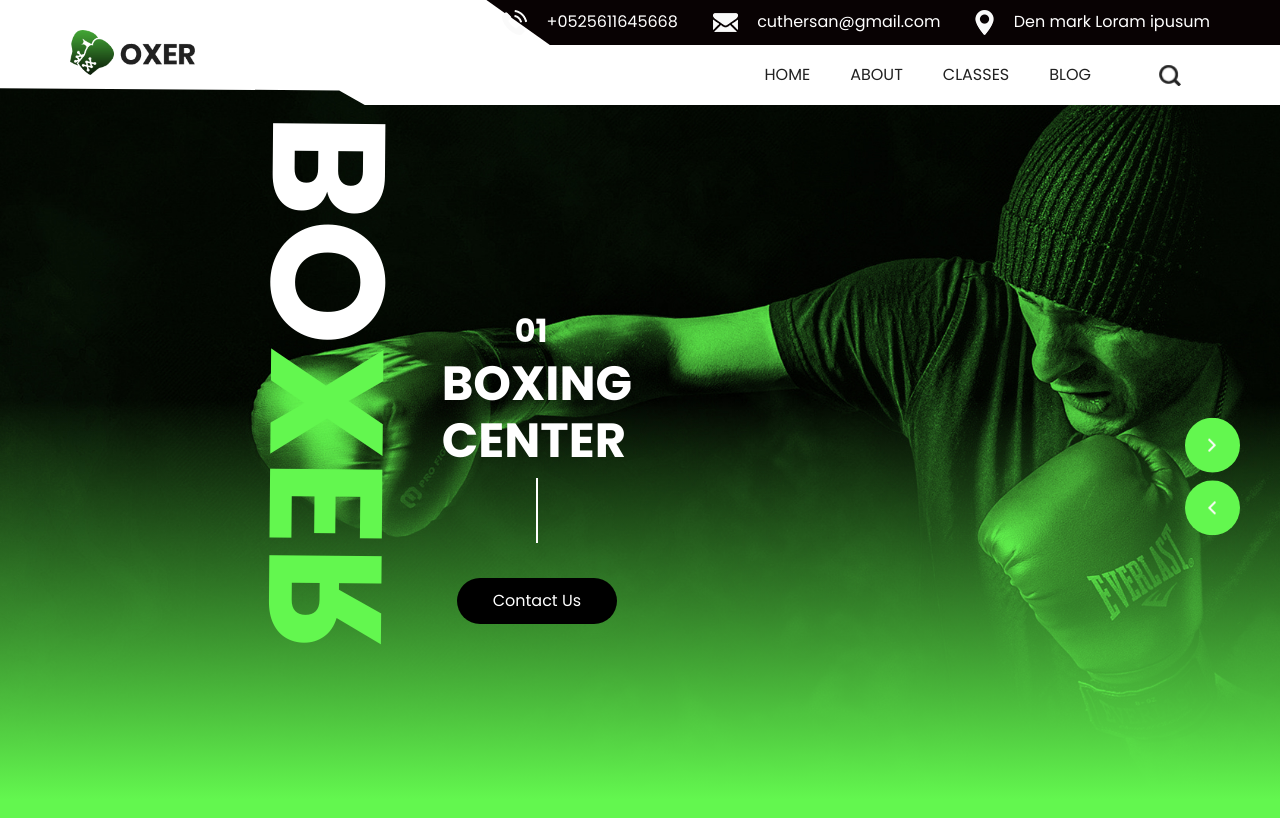
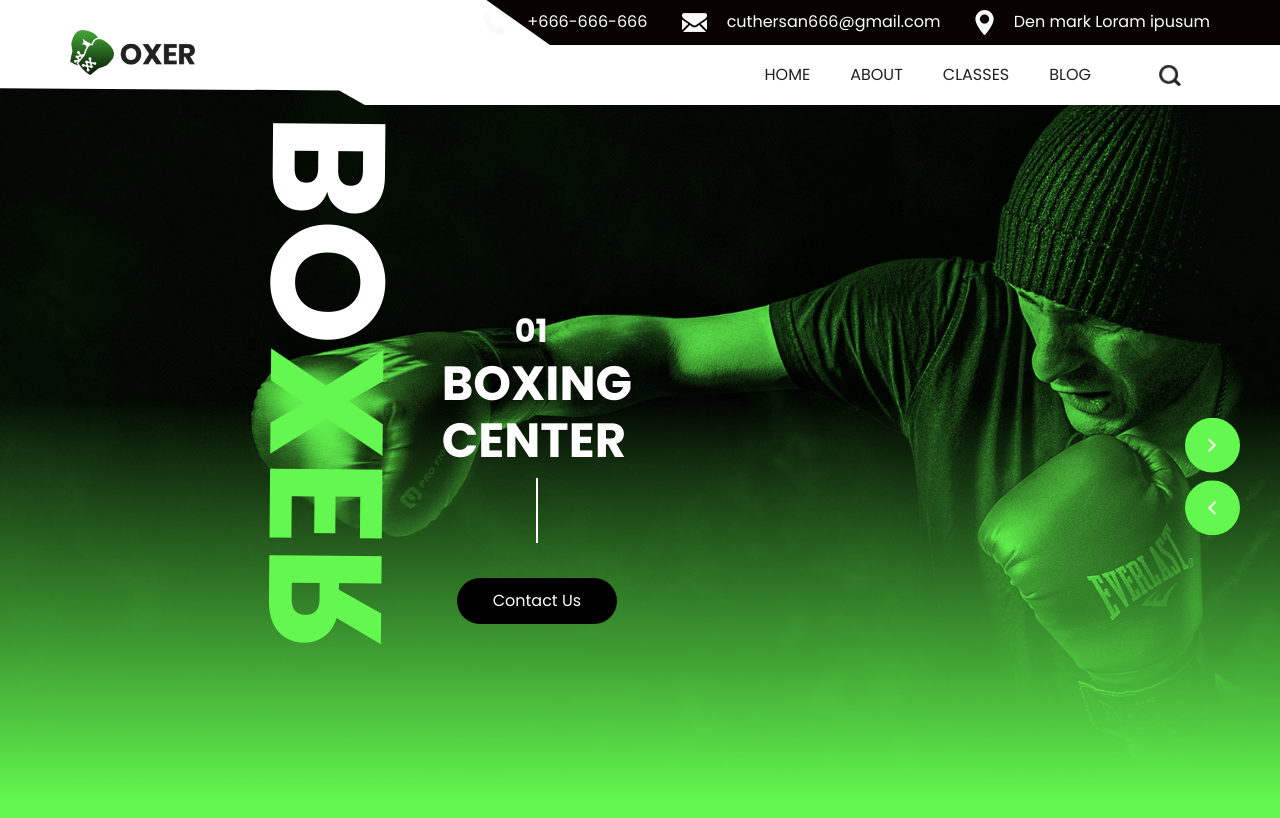
Before and after one commit to Cutber/DemoWeb, a plain HTML site: page index.html in a window 1280 px wide. Drawn offline with nearby package versions, Linux system fonts and the light colour scheme; a web font is replaced by a local one.

Commit message:
Se actualiza archivo index.htm sección teléfono y correo electrónico

```diff
--- a/index.html
+++ b/index.html
@@ -43,13 +43,13 @@
                 <li class="">
                   <a class="" href="">
                     <img src="images/telephone.png" alt="" />
-                    <span> +0525611645668</span>
+                    <span> +666-666-666</span>
                   </a>
                 </li>
                 <li class="">
                   <a class="" href="">
                     <img src="images/mail.png" alt="" />
-                    <span>cuthersan@gmail.com</span>
+                    <span>cuthersan666@gmail.com</span>
                   </a>
                 </li>
                 <li class="">
```
